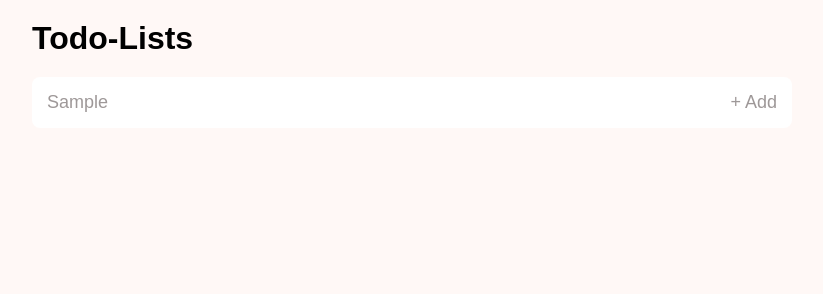
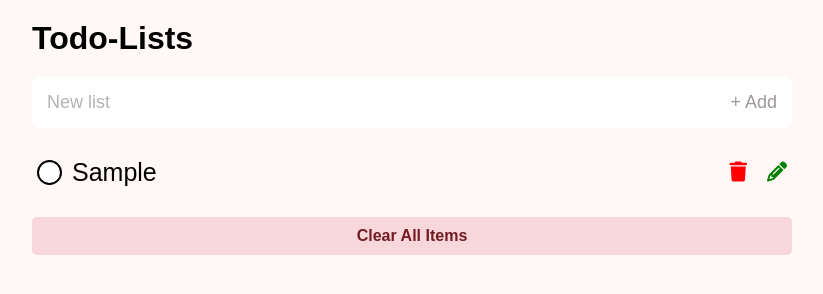
Before and after one commit to ZainUlAbedin2407/JavaScript-Projects, a plain HTML site: page Todo-List/index.html in a window 1280 px wide. Both pictures are taken after typing "Sample" into the empty fields and a click on the button "+ Add". Shown: the whole page, without its empty margins (228-1051 px from the left). Drawn offline with Linux system fonts and the light colour scheme.

Commit message:
completion of todo-list project

```diff
--- a/Todo-List/app.js
+++ b/Todo-List/app.js
@@ -0,0 +1,97 @@
+let data = document.querySelector(".data");
+let btn = document.querySelector(".add-fields");
+
+btn.addEventListener("click", () => {
+  addTask();
+});
+
+data.addEventListener("keydown", (event) => {
+  if (event.key === "Enter") {
+    addTask();
+  }
+});
+
+function addTask() {
+  let outputContainer = document.querySelector(".output-container");
+  let clearBtn = document.querySelector(".clear-items");
+
+  let form = document.createElement("form");
+  let label = document.createElement("label");
+  let input = document.createElement("input");
+  input.type = "checkbox";
+  let taskText = document.createElement("p");
+  let icons = document.createElement("div");
+
+  let taskValue = data.value.trim();
+
+  if (taskValue === "") {
+    return;
+  }
+
+  label.appendChild(input);
+  label.appendChild(taskText);
+  label.appendChild(icons);
+  form.appendChild(label);
+  outputContainer.appendChild(form);
+
+  outputContainer.classList.add("output-container");
+  label.classList.add("custom-checkbox");
+  icons.classList.add("icons");
+  taskText.innerHTML = taskValue;
+  icons.innerHTML = `
+  <button style="color: red" class="icon-btn" id="delete-icon"><i class="fa-solid fa-trash"></i></button>
+  <button style="color:green" class="icon-btn" id="edit-icon"><i class="fa-solid fa-pencil"></i></button>
+  `;
+  clearBtn.style.display = "block";
+
+  clearBtn.addEventListener("click", () => {
+    outputContainer.innerHTML = "";
+    clearBtn.style.display = "none";
+  })
+
+  let deleteField = icons.querySelector("#delete-icon");
+  let editField = icons.querySelector("#edit-icon");
+
+  deleteField.addEventListener("click", (event) => {
+    event.preventDefault();
+    form.remove();
+  });
+
+  editField.addEventListener("click", (event) => {
+    event.preventDefault();
+
+    let editInput = document.createElement("input");
+    editInput.type = "text";
+    editInput.value = taskText.innerHTML;
+    editInput.classList.add("edit-input");
+
+    label.replaceChild(editInput, taskText);
+
+    editInput.focus();
+
+    editInput.addEventListener("blur", () => {
+      taskText.innerHTML = editInput.value;
+      label.replaceChild(taskText, editInput);
+    });
+
+    editInput.addEventListener("keydown", (e) => {
+      if (e.key === "Enter") {
+        e.preventDefault();
+        taskText.innerHTML = editInput.value;
+        label.replaceChild(taskText, editInput);
+      }
+    });
+  });
+
+  input.addEventListener("change", () => {
+    if (input.checked) {
+      taskText.style.color = "gray";
+      taskText.style.textDecoration = "line-through";
+    } else {
+      taskText.style.textDecoration = "none";
+      taskText.style.color = "black";
+    }
+  });
+
+  data.value = "";
+}
--- a/Todo-List/index.html
+++ b/Todo-List/index.html
@@ -5,14 +5,17 @@
     <meta name="viewport" content="width=device-width, initial-scale=1.0" />
     <title>To-Do Application</title>
     <link rel="stylesheet" href="style.css" />
+    <link rel="stylesheet" href="https://cdnjs.cloudflare.com/ajax/libs/font-awesome/6.7.2/css/all.min.css" integrity="sha512-Evv84Mr4kqVGRNSgIGL/F/aIDqQb7xQ2vcrdIwxfjThSH8CSR7PBEakCr51Ck+w+/U6swU2Im1vVX0SVk9ABhg==" crossorigin="anonymous" referrerpolicy="no-referrer" />
   </head>
   <body>
     <div class="container">
       <h1>Todo-Lists</h1>
       <div class="input-container">
-        <input type="text" placeholder="New list" />
-        <button>+ Add</button>
+        <input type="text" class="data" maxlength="20" placeholder="New list" />
+        <button class="add-fields">+ Add</button>
       </div>
+      <div class="output-container"></div>
+      <p class="clear-items">Clear All Items</p>
     </div>
     <script src="app.js"></script>
   </body>
--- a/Todo-List/style.css
+++ b/Todo-List/style.css
@@ -1,13 +1,13 @@
-*{
+* {
   margin: 0;
   padding: 0;
   box-sizing: border-box;
 }
-body{
-    font-family: 'Poppins', sans-serif;
-    background-color: #FFF8F6;
+body {
+  font-family: Arial, Helvetica, sans-serif;
+  background-color: #fff8f6;
 }
-.container{
+.container {
   max-width: 800px;
   margin: auto;
   padding: 20px 20px;
@@ -41,7 +41,8 @@ body{
   font-size: 18px;
   color: #9e9898;
   cursor: pointer;
-    margin-left: 8px;}
+  margin-left: 8px;
+}
 
 .input-container button:hover {
   color: #575757;
@@ -60,3 +61,86 @@ body{
     font-size: 16px;
   }
 }
+
+.output-container {
+  font-size: 25px;
+  margin: 20px 5px;
+}
+
+form {
+  padding: 10px 0px;
+}
+
+.custom-checkbox {
+  width: 100%;
+  position: relative;
+  display: flex;
+  align-items: center;
+  gap: 10px;
+}
+
+.custom-checkbox input[type="checkbox"] {
+  appearance: none;
+  width: 25px;
+  height: 25px;
+  border: 2px solid black;
+  border-radius: 50%;
+  background-color: white;
+  cursor: pointer;
+  display: flex;
+  justify-content: center;
+  align-items: center;
+}
+
+.custom-checkbox input[type="checkbox"]:checked {
+  background-color: black;
+}
+
+.custom-checkbox input[type="checkbox"]:checked::before {
+  content: "✔";
+  font-size: 18px;
+  color: white;
+  font-weight: bold;
+  display: flex;
+  justify-content: center;
+  align-items: center;
+}
+
+.icons {
+  position: absolute;
+  right: 0;
+  display: flex;
+  gap: 20px;
+}
+
+.icon-btn {
+  background: none;
+  border: none;
+  cursor: pointer;
+  font-size: 20px;
+}
+
+/* Editable input box styling */
+.edit-input {
+  border: none;
+  outline: none;
+  background: transparent;
+  font-size: 25px;
+  color: #333;
+  width: 100%;
+  cursor: text;
+}
+
+.clear-items{
+  display: none;
+  background-color: #f8d7da;
+  color: #721c24;
+  font-weight: bold;
+  font-size: 16px;
+  border: none;
+  padding: 10px 20px;
+  border-radius: 5px;
+  cursor: pointer;
+  margin-top: 20px;
+  text-align: center;
+}
```
Also changed, not shown: 1 other file. Lines whose indentation alone changed are shown as unchanged.
